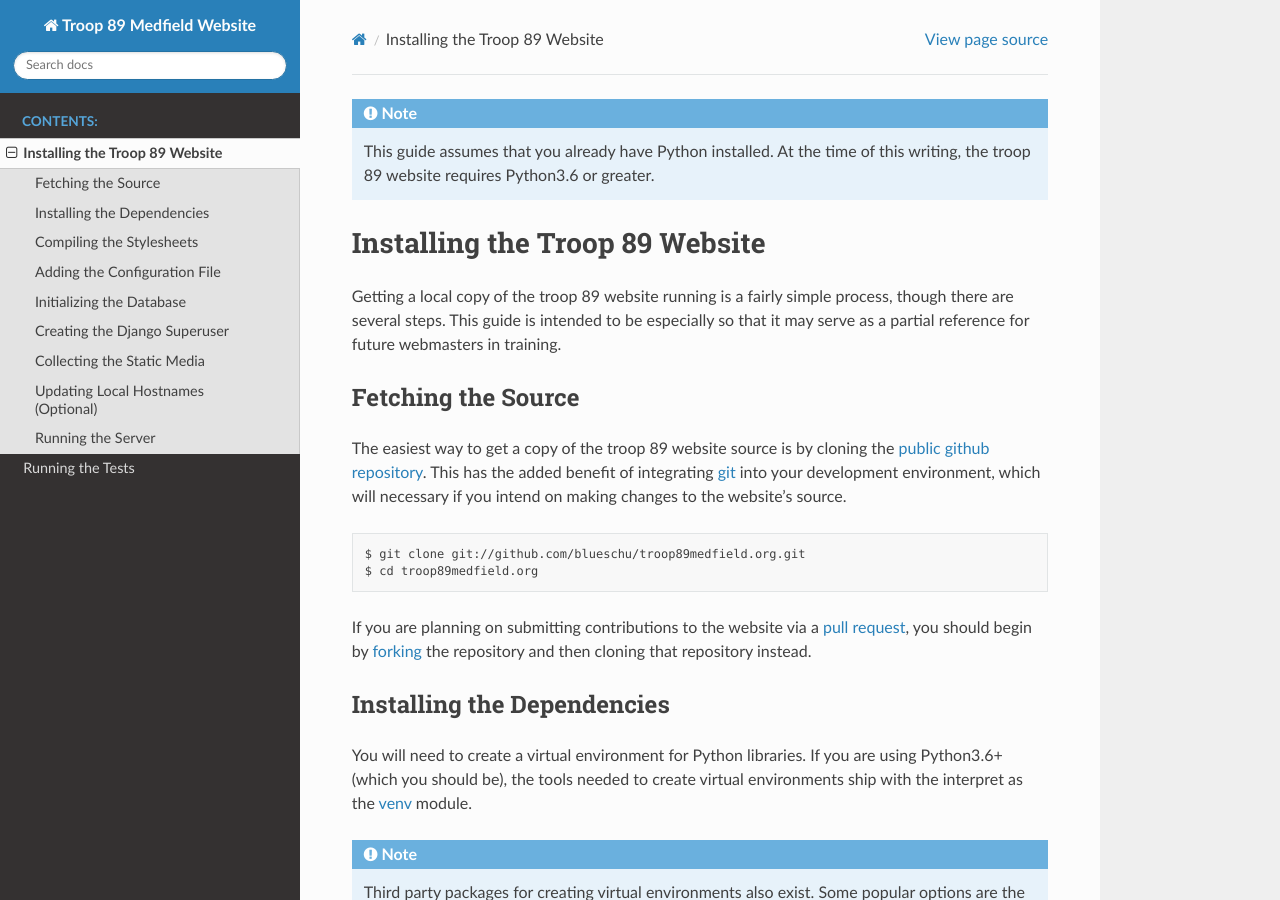
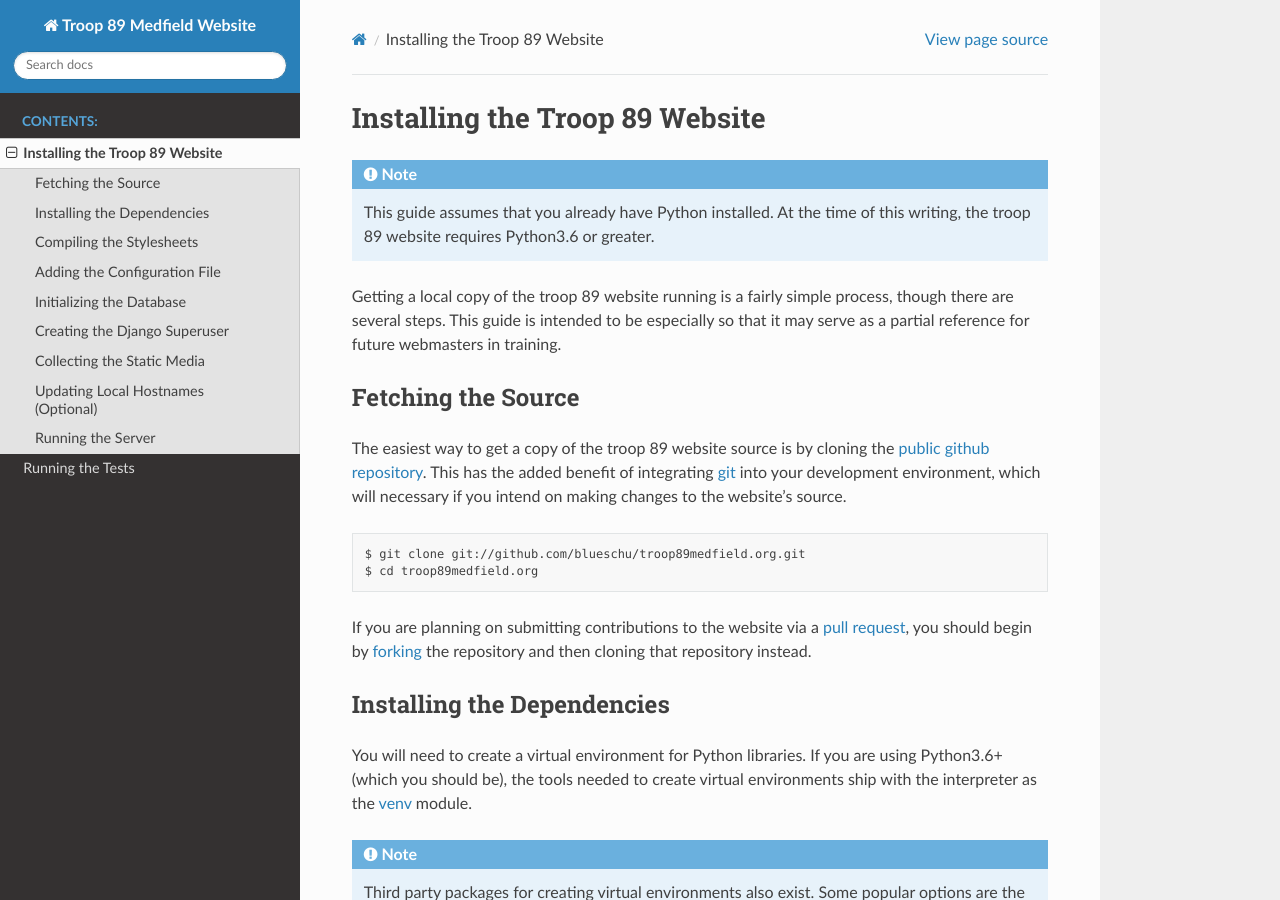
Before and after one commit to brianschubert/troop89medfield.org, a Sphinx documentation site: the page built from docs/install.rst, in a window 1280 px wide and 900 px high. Built offline with Sphinx 7.4.7 and the Read the Docs theme 2.0.0, drawn with Linux system fonts in a browser that asks for light colours.

Commit message:
Amend minor typos

```diff
--- a/docs/index.rst
+++ b/docs/index.rst
@@ -6,7 +6,7 @@
 Welcome to Troop 89 Medfield Website's documentation!
 =====================================================
 
-The `troop89medfield.org`_ is official website of the `Boy Scouts of America`_'s Troop 89 Medfield, a member of the `Mayflower Council`_.
+The `troop89medfield.org`_ is the official website of the `Boy Scouts of America`_'s Troop 89 Medfield, a member of the `Mayflower Council`_.
 
 The Troop 89 website is powered by `Django`_, a `Python`_ web framework.
 
--- a/docs/install.rst
+++ b/docs/install.rst
@@ -4,12 +4,12 @@
 
 .. _install:
 
+Installing the Troop 89 Website
+===============================
+
 .. note::
 
     This guide assumes that you already have Python installed. At the time of this writing, the troop 89 website requires Python3.6 or greater.
-
-Installing the Troop 89 Website
-===============================
 
 Getting a local copy of the troop 89 website running is a fairly simple process, though there are several steps. This guide is intended to be especially so that it may serve as a partial reference for future webmasters in training.
 
@@ -36,7 +36,7 @@ If you are planning on submitting contributions to the website via a `pull reque
 Installing the Dependencies
 ---------------------------
 
-You will need to create a virtual environment for Python libraries. If you are using Python3.6+ (which you should be), the tools needed to create virtual environments ship with the interpret as the `venv`_ module.
+You will need to create a virtual environment for Python libraries. If you are using Python3.6+ (which you should be), the tools needed to create virtual environments ship with the interpreter as the `venv`_ module.
 
 .. note::
 
```
